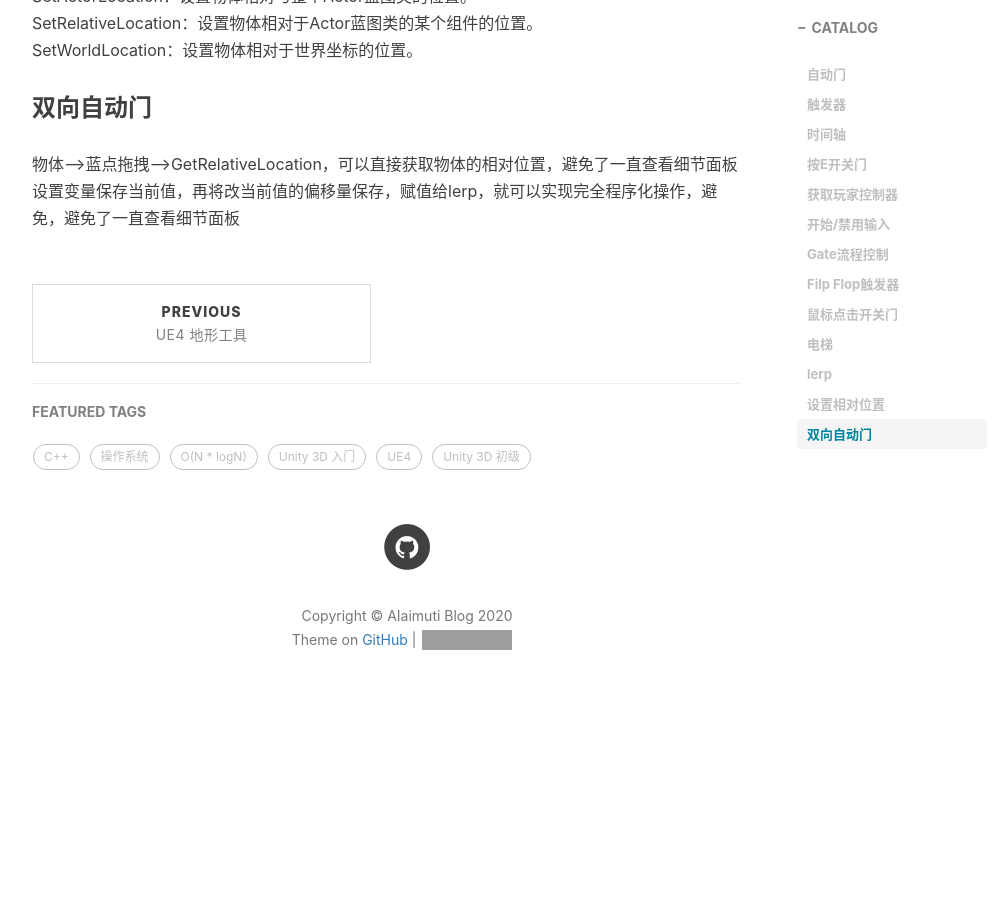
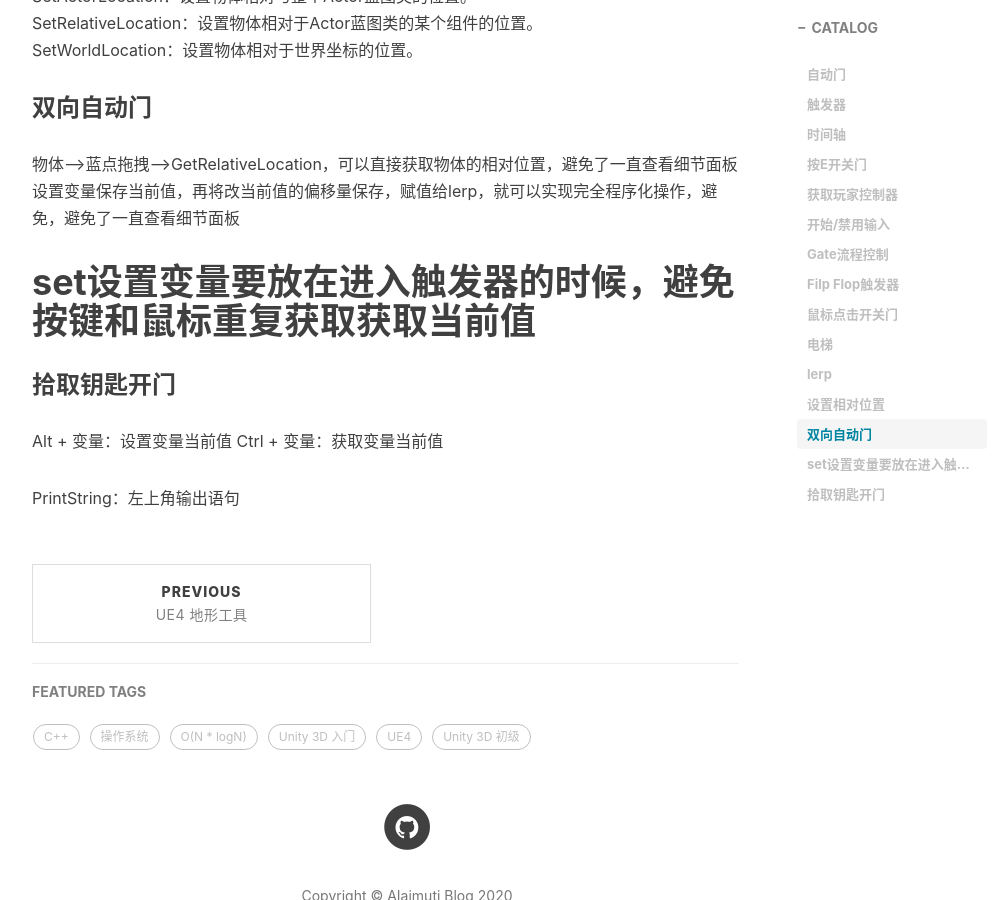
Before and after one commit to AIaimuti/aiaimuti.github.io, a Jekyll site: the page built from _posts/2020-4-12-Blueprint.md, in a window 1280 px wide and 900 px high, scrolled down 2966 px. Shown: the whole window, without its empty margins (233-1233 px from the left). Built offline with Jekyll 4.4.1, drawn with Linux system fonts in a browser that asks for light colours; nearby versions of some CDN libraries; comment, search, counter and statistics services are not loaded; before the commit the page ends 3710 px from its top, so only the background shows below that; grey boxes are pictures that could not be loaded.

Commit message:
Update 2020-4-12-Blueprint.md

```diff
--- a/_posts/2020-4-12-Blueprint.md
+++ b/_posts/2020-4-12-Blueprint.md
@@ -88,3 +88,11 @@ SetWorldLocation：设置物体相对于世界坐标的位置。
 ### 双向自动门
 物体-->蓝点拖拽-->GetRelativeLocation，可以直接获取物体的相对位置，避免了一直查看细节面板
 设置变量保存当前值，再将改当前值的偏移量保存，赋值给lerp，就可以实现完全程序化操作，避免，避免了一直查看细节面板
+
+# set设置变量要放在进入触发器的时候，避免按键和鼠标重复获取获取当前值
+
+### 拾取钥匙开门
+Alt + 变量：设置变量当前值
+Ctrl + 变量：获取变量当前值
+
+PrintString：左上角输出语句
```
